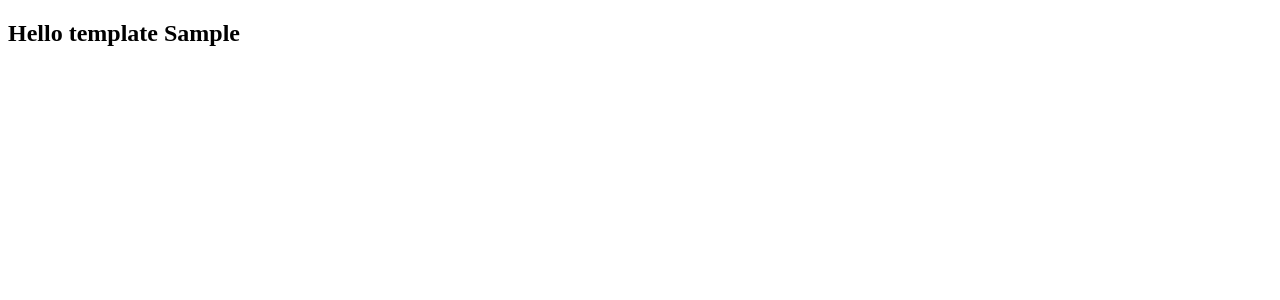
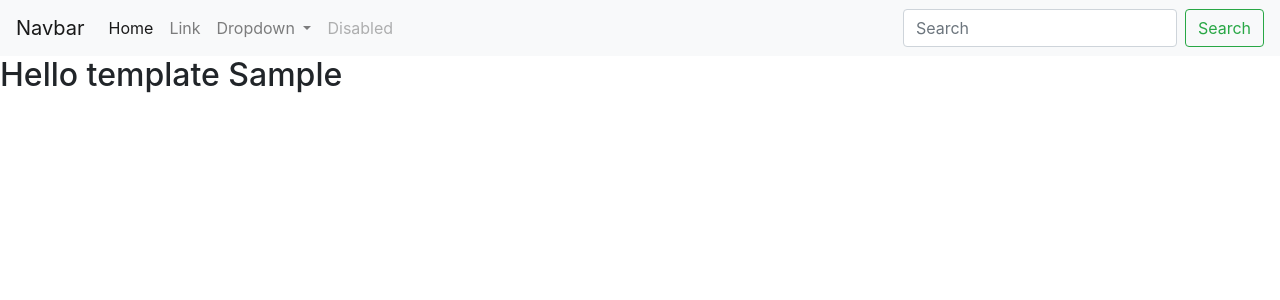
Before and after one commit to kmv1712/blog_on_flask, a Python web app: template app/templates/index.html in a window 1280 px wide. Shown: the top 300 px of the page. Run offline with Jinja, Linux system fonts and the light colour scheme; the template is opened without the code that fills it: most values are stand-ins (such as "Sample title", 1, 10 or a date in 2020); some libraries are stand-ins or nearby versions.

Commit message:
Добавил navbar bootstrap

```diff
--- a/app/templates/index.html
+++ b/app/templates/index.html
@@ -3,8 +3,48 @@
 <head>
     <meta charset="UTF-8">
     <title>Document</title>
+    <link rel="stylesheet" href="https://stackpath.bootstrapcdn.com/bootstrap/4.4.1/css/bootstrap.min.css" integrity="sha384-Vkoo8x4CGsO3+Hhxv8T/Q5PaXtkKtu6ug5TOeNV6gBiFeWPGFN9MuhOf23Q9Ifjh" crossorigin="anonymous">
 </head>
 <body>
+<nav class="navbar navbar-expand-lg navbar-light bg-light">
+  <a class="navbar-brand" href="#">Navbar</a>
+  <button class="navbar-toggler" type="button" data-toggle="collapse" data-target="#navbarSupportedContent" aria-controls="navbarSupportedContent" aria-expanded="false" aria-label="Toggle navigation">
+    <span class="navbar-toggler-icon"></span>
+  </button>
+
+  <div class="collapse navbar-collapse" id="navbarSupportedContent">
+    <ul class="navbar-nav mr-auto">
+      <li class="nav-item active">
+        <a class="nav-link" href="#">Home <span class="sr-only">(current)</span></a>
+      </li>
+      <li class="nav-item">
+        <a class="nav-link" href="#">Link</a>
+      </li>
+      <li class="nav-item dropdown">
+        <a class="nav-link dropdown-toggle" href="#" id="navbarDropdown" role="button" data-toggle="dropdown" aria-haspopup="true" aria-expanded="false">
+          Dropdown
+        </a>
+        <div class="dropdown-menu" aria-labelledby="navbarDropdown">
+          <a class="dropdown-item" href="#">Action</a>
+          <a class="dropdown-item" href="#">Another action</a>
+          <div class="dropdown-divider"></div>
+          <a class="dropdown-item" href="#">Something else here</a>
+        </div>
+      </li>
+      <li class="nav-item">
+        <a class="nav-link disabled" href="#" tabindex="-1" aria-disabled="true">Disabled</a>
+      </li>
+    </ul>
+    <form class="form-inline my-2 my-lg-0">
+      <input class="form-control mr-sm-2" type="search" placeholder="Search" aria-label="Search">
+      <button class="btn btn-outline-success my-2 my-sm-0" type="submit">Search</button>
+    </form>
+  </div>
+</nav>
 	<h2>Hello template {{ n }}</h2>
 </body>
+
+<script src="https://code.jquery.com/jquery-3.4.1.slim.min.js" integrity="sha384-J6qa4849blE2+poT4WnyKhv5vZF5SrPo0iEjwBvKU7imGFAV0wwj1yYfoRSJoZ+n" crossorigin="anonymous"></script>
+<script src="https://cdn.jsdelivr.net/npm/popper.js@1.16.0/dist/umd/popper.min.js" integrity="sha384-Q6E9RHvbIyZFJoft+2mJbHaEWldlvI9IOYy5n3zV9zzTtmI3UksdQRVvoxMfooAo" crossorigin="anonymous"></script>
+<script src="https://stackpath.bootstrapcdn.com/bootstrap/4.4.1/js/bootstrap.min.js" integrity="sha384-wfSDF2E50Y2D1uUdj0O3uMBJnjuUD4Ih7YwaYd1iqfktj0Uod8GCExl3Og8ifwB6" crossorigin="anonymous"></script>
 </html>
```
Also changed, not shown: 1 other file.
